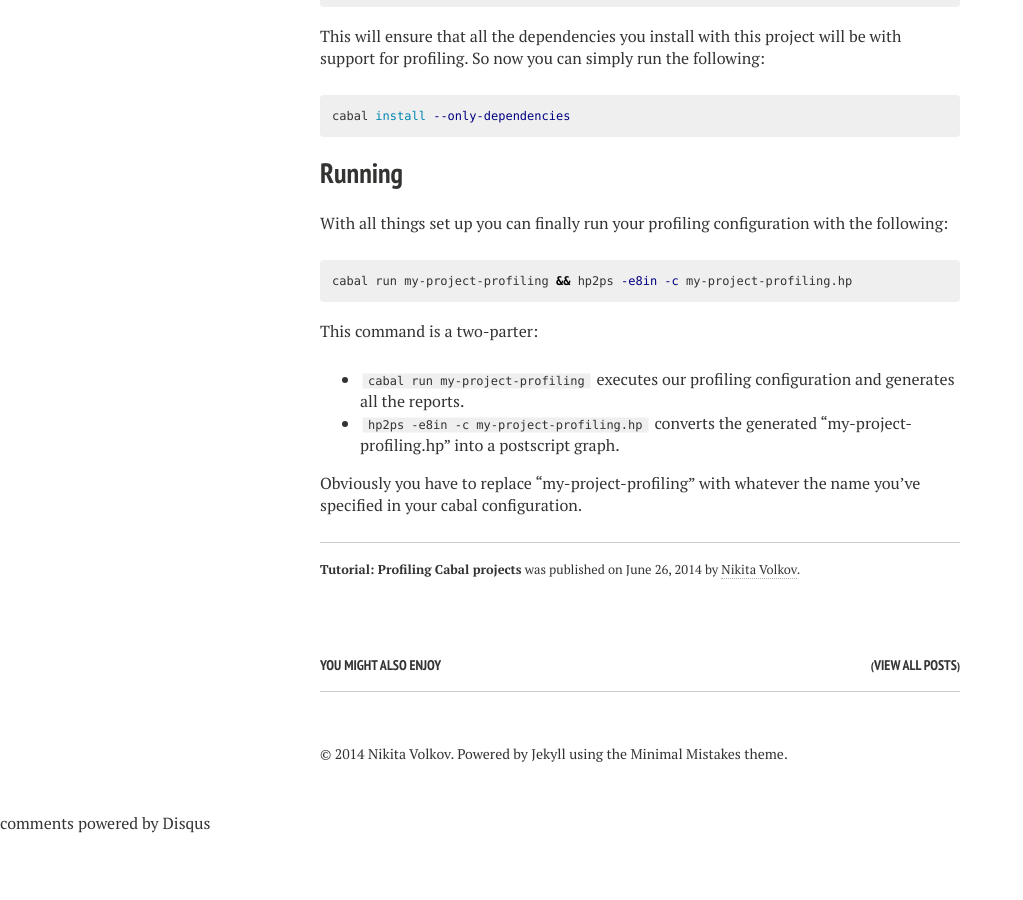
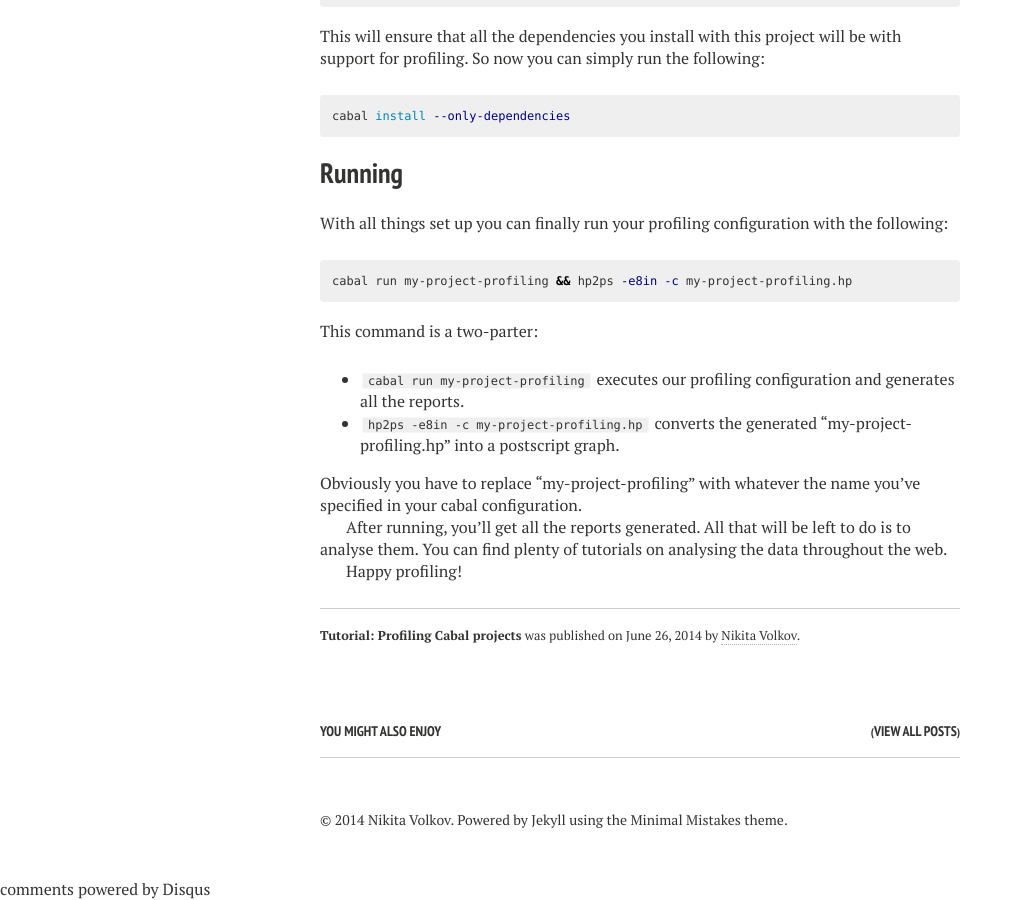
Before and after one commit to nikita-volkov/nikita-volkov.github.io, a Jekyll site: the page built from _posts/2014-06-26-profiling-cabal-projects.md, in a window 1280 px wide and 900 px high, scrolled down 2031 px. Shown: the whole window, without its empty margins (0-1023 px from the left). Built offline with Jekyll 4.4.1, drawn with Linux system fonts in a browser that asks for light colours; nearby versions of some CDN libraries; comment, search, counter and statistics services are not loaded; before the commit the page ends 2865 px from its top, so only the background shows below that.

Commit message:
Update profiling

```diff
--- a/_posts/2014-06-26-profiling-cabal-projects.md
+++ b/_posts/2014-06-26-profiling-cabal-projects.md
@@ -100,3 +100,7 @@ This command is a two-parter:
 * `hp2ps -e8in -c my-project-profiling.hp` converts the generated "my-project-profiling.hp" into a postscript graph.
 
 Obviously you have to replace "my-project-profiling" with whatever the name you've specified in your cabal configuration.
+
+After running, you'll get all the reports generated. All that will be left to do is to analyse them. You can find plenty of tutorials on analysing the data throughout the web.
+
+Happy profiling!
```
Also changed, not shown: other parts of _posts/2014-06-26-profiling-cabal-projects.md (+1 -1 lines).
